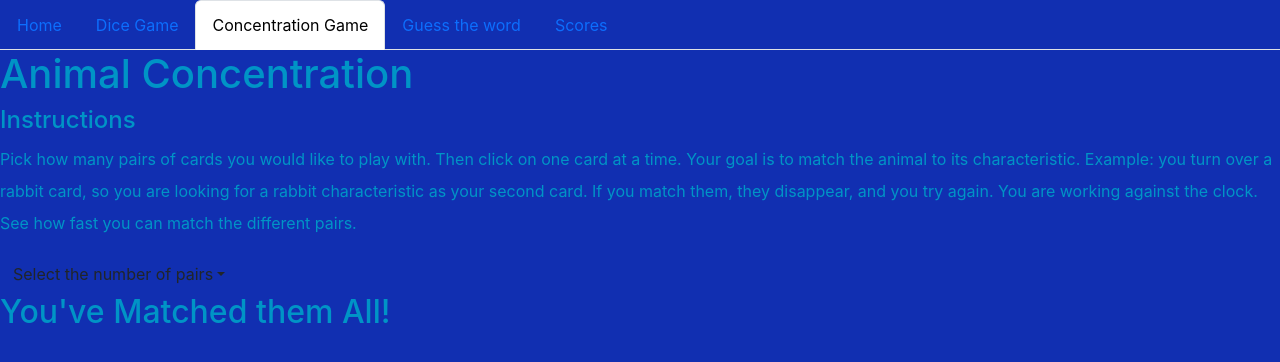
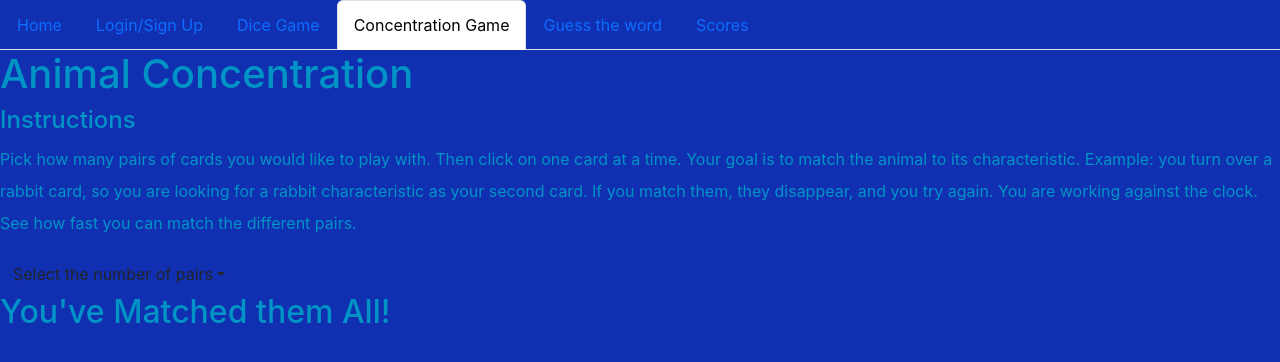
Before and after one commit to epalermobootcamp/EduApp-Learniverse, a React (Vite) app in the folder client/: page /concentrationGame in a window 1280 px wide. Shown: the top 362 px of the page. Built offline with nearby package versions, Linux system fonts and the light colour scheme; no server answers.

Commit message:
updated NavBar.jsx to show either My Account or Login tab, depending on user login status

```diff
--- a/client/src/components/NavBar.jsx
+++ b/client/src/components/NavBar.jsx
@@ -1,9 +1,12 @@
 import { Link, useLocation } from 'react-router-dom';
 import ('../style/general.css');
+import AuthService from '../utils/auth';
 
 
 function Navigation() {
     const currentPage = useLocation().pathname;
+      // Check if the user is logged in
+  const loggedIn = AuthService.loggedIn();
 
     return (
         <ul className="nav nav-tabs">
@@ -15,6 +18,25 @@ function Navigation() {
                     Home
                 </Link>
             </li>
+            {loggedIn ? (
+            <li className="nav-item">
+                <Link
+                    to="/Profile"
+                    className={currentPage === '/Profile' ? 'nav-link active' : 'nav-link'}
+                >
+                    My Account
+                </Link>
+            </li>
+            ) : (
+                <li className="nav-item">
+                <Link
+                    to="/Login"
+                    className={currentPage === '/Login' ? 'nav-link active' : 'nav-link'}
+                >
+                    Login/Sign Up
+                </Link>
+            </li>
+            )}
             <li className="nav-item">
                 <Link
                     to="/diceGame"
--- a/client/src/pages/Profile.jsx
+++ b/client/src/pages/Profile.jsx
@@ -0,0 +1,27 @@
+import React from 'react';
+import { Link } from 'react-router-dom';
+import AuthService from '../utils/auth';
+
+const Profile = () => {
+  // Get the user's profile information
+  const userProfile = AuthService.getProfile();
+
+  if (!userProfile) {
+    return <p>No user profile available.</p>;
+  }
+
+  return (
+    <div>
+      <h1>Profile</h1>
+      <p>
+        <strong>Username:</strong> {userProfile.username}
+      </p>
+      <p>
+        <strong>Email:</strong> {userProfile.email}
+      </p>
+      {/* Add more profile information here */}
+    </div>
+  );
+};
+
+export default Profile;
```
Also changed, not shown: client/src/main.jsx (+5 -5 lines).
